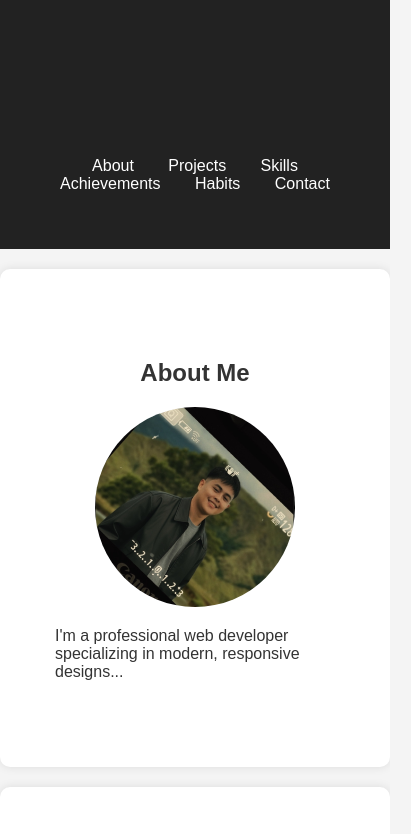
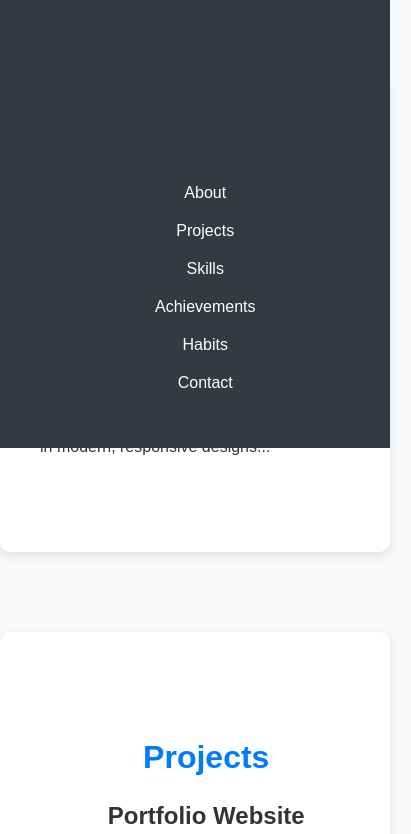
Before and after one commit to kentjohnbranzuela/myweb, a plain HTML site: page index.html in a window 390 px wide. Shown: the top 834 px of the page, 411 px wide, since content can reach past the window. Drawn offline with Linux system fonts and the light colour scheme.

Commit message:
Update styles.css

```diff
--- a/styles.css
+++ b/styles.css
@@ -1,75 +1,114 @@
+/* General Styles */
 body {
-    font-family: 'Arial', sans-serif;
+    font-family: 'Poppins', sans-serif;
     margin: 0;
     padding: 0;
-    background-color: #f4f4f4;
+    background-color: #f8f9fa;
     color: #333;
 }
 
-/* Centered Container */
+/* Container */
 .container {
-    width: 80%;
-    max-width: 1200px; /* Prevents it from getting too wide */
+    width: 85%;
+    max-width: 1200px;
     margin: auto;
     padding: 20px;
 }
 
-/* Center Text */
+/* Typography */
 h1, h2, h3 {
     text-align: center;
+    font-weight: 600;
+}
+
+h1 {
+    font-size: 2.5rem;
+}
+
+h2 {
+    font-size: 2rem;
+    color: #007bff;
+}
+
+h3 {
+    font-size: 1.5rem;
+}
+
+/* Navigation */
+header {
+    background: #343a40;
+    color: white;
+    padding: 20px 0;
+    text-align: center;
+    position: fixed;
+    width: 100%;
+    top: 0;
+    left: 0;
+    z-index: 100;
+}
+
+nav ul {
+    list-style: none;
+    padding: 0;
+    display: flex;
+    justify-content: center;
+    gap: 20px;
+}
+
+nav ul li {
+    display: inline;
+}
+
+nav ul li a {
+    color: white;
+    text-decoration: none;
+    font-size: 1rem;
+    font-weight: 500;
+    transition: color 0.3s ease;
+}
+
+nav ul li a:hover {
+    color: #007bff;
+}
+
+/* Sections */
+.section-content {
+    background: white;
+    padding: 60px 20px;
+    margin: 80px 0 20px;
+    border-radius: 10px;
+    box-shadow: 0px 4px 10px rgba(0, 0, 0, 0.1);
+    transition: all 0.3s ease-in-out;
+}
+
+.section-content:hover {
+    transform: translateY(-5px);
 }
 
 /* Profile Picture */
 .profile-pic {
-    width: 200px;
-    height: 200px;
+    width: 180px;
+    height: 180px;
     object-fit: cover;
     border-radius: 50%;
     display: block;
-    margin: 20px auto; /* Centered */
+    margin: 20px auto;
+    box-shadow: 0px 4px 10px rgba(0, 0, 0, 0.2);
 }
 
-/* Project Images */
+/* Projects */
+.project {
+    text-align: center;
+    margin-bottom: 30px;
+}
+
 .project-img {
     width: 100%;
     max-width: 500px;
     height: auto;
     object-fit: cover;
     border-radius: 10px;
-    display: block;
-    margin: 10px auto; /* Center images */
-}
-
-/* Section Styling */
-.section-content {
-    background: white;
-    padding: 50px 20px;
-    margin: 20px 0;
-    border-radius: 10px;
-    box-shadow: 0px 0px 10px rgba(0, 0, 0, 0.1);
-}
-
-/* Navigation */
-header {
-    background: #222;
-    color: white;
-    padding: 20px 0;
-    text-align: center;
-}
-
-nav ul {
-    list-style: none;
-    padding: 0;
-}
-
-nav ul li {
-    display: inline;
-    margin: 0 15px;
-}
-
-nav ul li a {
-    color: white;
-    text-decoration: none;
+    box-shadow: 0px 4px 10px rgba(0, 0, 0, 0.1);
 }
 
 /* Contact Form */
@@ -82,18 +121,35 @@ form {
 
 form input, form textarea, form button {
     margin: 10px 0;
-    padding: 10px;
+    padding: 12px;
     border: 1px solid #ccc;
     border-radius: 5px;
 }
 
 form button {
-    background: #222;
+    background: #007bff;
     color: white;
     cursor: pointer;
+    border: none;
+    font-size: 1rem;
+    transition: background 0.3s ease;
 }
 
-/* Animation Effects */
+form button:hover {
+    background: #0056b3;
+}
+
+/* Footer */
+footer {
+    background: #343a40;
+    color: white;
+    text-align: center;
+    padding: 15px 0;
+    margin-top: 40px;
+    font-size: 0.9rem;
+}
+
+/* Animations */
 .animated {
     opacity: 0;
     transform: translateY(20px);
@@ -104,3 +160,20 @@ form button {
     opacity: 1;
     transform: translateY(0);
 }
+
+/* Responsive Design */
+@media (max-width: 768px) {
+    .container {
+        width: 95%;
+    }
+
+    nav ul {
+        flex-direction: column;
+        text-align: center;
+    }
+
+    .profile-pic {
+        width: 150px;
+        height: 150px;
+    }
+}
```
